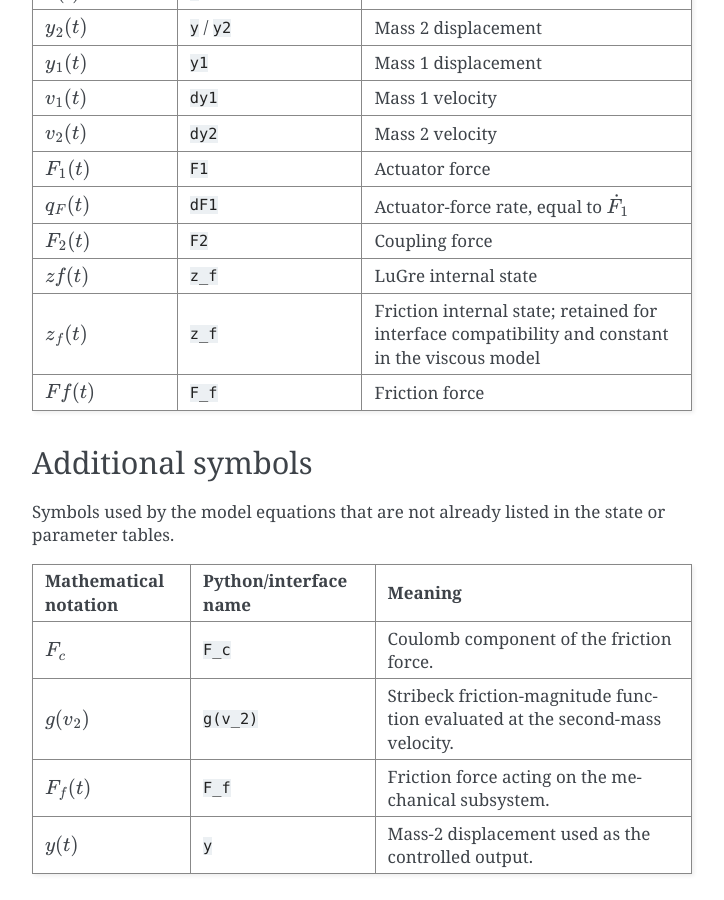
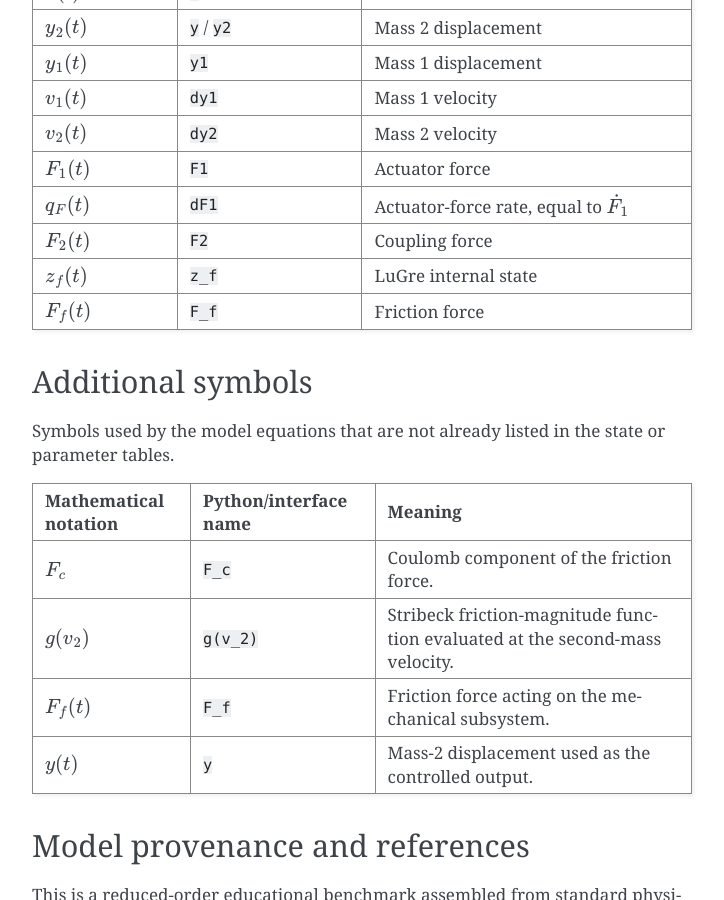
Before and after one commit to simple-machine-learning/SISO-Adaptive-Control, a Sphinx documentation site: the page built from packages/SISO_Adaptive_Control_Python_v1.0.0/documentation/models/two_mass_actuator_grounded_m2_lugre.rst, in a window 1280 px wide and 900 px high, scrolled down 4187 px. Shown: the whole window, without its empty margins (388-1112 px from the left). Built offline with Sphinx 7.4.7, drawn with Linux system fonts in a browser that asks for light colours.

Commit message:
Correct documentation variable notation

```diff
--- a/packages/SISO_Adaptive_Control_Python_v1.0.0/documentation/models/two_mass_actuator_grounded_m2_lugre.rst
+++ b/packages/SISO_Adaptive_Control_Python_v1.0.0/documentation/models/two_mass_actuator_grounded_m2_lugre.rst
@@ -230,13 +230,10 @@ The first column gives the readable mathematical notation, the second gives the
    * - :math:`F_{2}(t)`
      - ``F2``
      - Coupling force
-   * - :math:`zf(t)`
+   * - :math:`z_f(t)`
      - ``z_f``
      - LuGre internal state
-   * - :math:`z_f(t)`
-     - ``z_f``
-     - Friction internal state; retained for interface compatibility and constant in the viscous model
-   * - :math:`Ff(t)`
+   * - :math:`F_f(t)`
      - ``F_f``
      - Friction force
 
```
